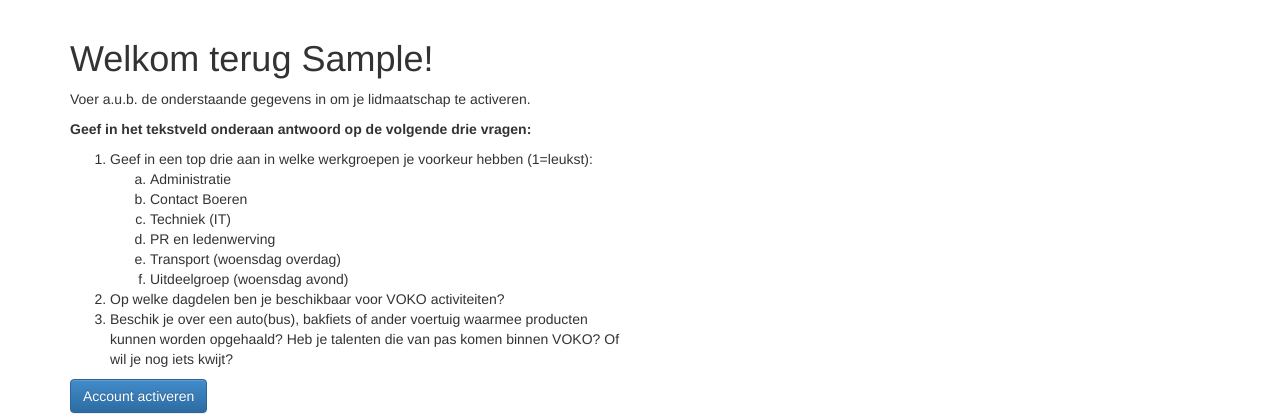
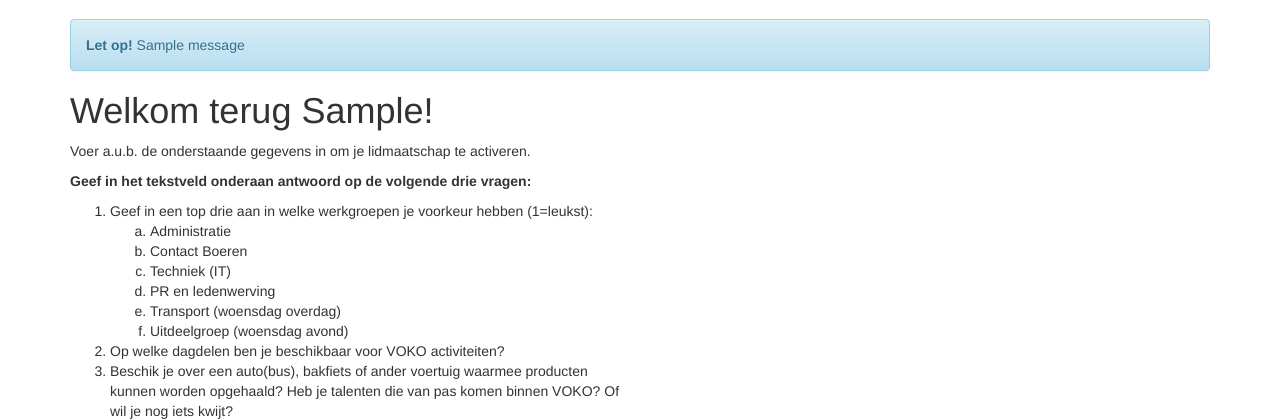
Before and after one commit to VOKO-Utrecht/voko, a Django app: template webapp/templates/accounts/activate.html in a window 1280 px wide. Shown: the part 51-471 px from the top of the page. Run offline with Django 3.2, Linux system fonts and the light colour scheme; the template is opened without the code that fills it: most values are stand-ins (such as "Sample title", 1, 10 or a date in 2020); one stand-in notice (Sample message) is shown; some libraries are stand-ins or nearby versions.

Commit message:
Show alert/message when payment was not necessary

```diff
--- a/webapp/finance/views.py
+++ b/webapp/finance/views.py
@@ -6,6 +6,7 @@ from django.shortcuts import redirect, get_object_or_404
 from django.views.generic import TemplateView, FormView
 from qantani import QantaniAPI
 from finance.models import Payment
+from django.contrib import messages
 
 
 def choosebankform_factory(banks):
@@ -59,6 +60,10 @@ class ChooseBankView(LoginRequiredMixin, QantaniMixin, FormView):
         if user_debit == 0 and order.finalized is False:
             order.finalized = True
             order.save()
+
+            messages.add_message(self.request, messages.SUCCESS,
+                                 'Omdat je genoeg krediet had was betalen niet nodig. '
+                                 'Je bestelling is bevestigd.')
             return redirect(reverse('order_summary', args=(order.pk,)))
         return super(ChooseBankView, self).get(*args, **kwargs)
 
--- a/webapp/templates/base.html
+++ b/webapp/templates/base.html
@@ -46,6 +46,12 @@
     <!-- end of navbar -->
 
     <div class="container" role="main">
+    {% if messages %}
+    {% for message in messages %}
+    <div class="alert alert-info" role="alert"><strong>Let op! </strong>{{ message }}</div>
+    {% endfor %}
+    {% endif %}
+
     {% block content %}{% endblock %}
     </div>
 
```
